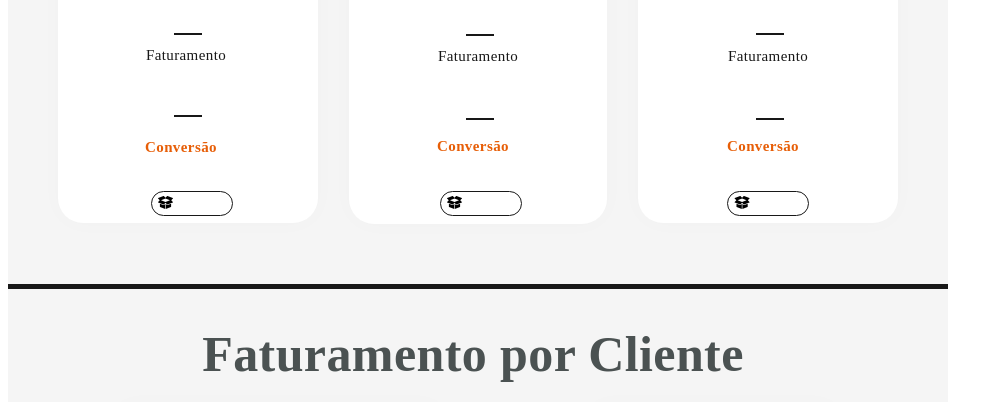
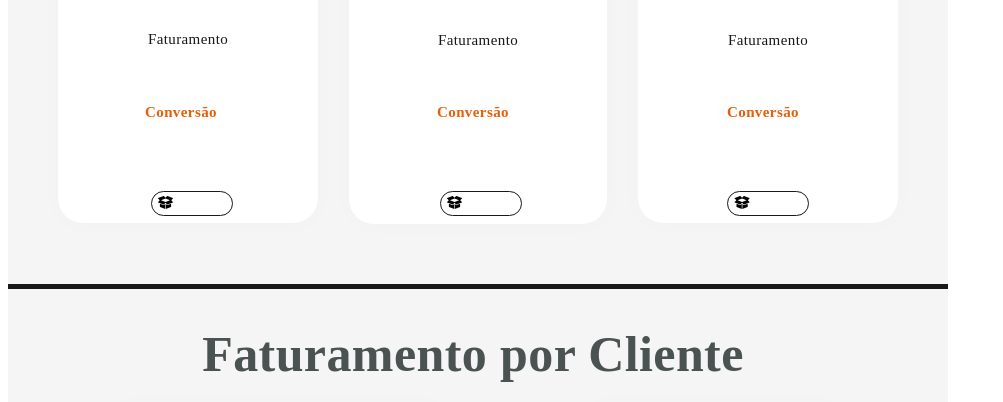
Before and after one commit to MercatoAutomacaoMKT/Dashboard-Geral-de-Marcas, a plain HTML site: page index.html in a window 1280 px wide. Shown: the part 2044-2446 px from the top of the page, without its empty margins (0-1003 px from the left). Drawn offline with Linux system fonts and the light colour scheme.

Commit message:
index.html

```diff
--- a/index.html
+++ b/index.html
@@ -373,20 +373,14 @@
   <div style="width: 654.03px; height: 43.48px; left: 144.73px; top: 136.80px; position: absolute; background: rgba(217, 217, 217, 0.38); border-radius: 10px"></div>
   <div style="width: 839px; left: 50.50px; top: 1816.97px; position: absolute; text-align: center; justify-content: center; display: flex; flex-direction: column; color: #E75E07; font-size: 35px; font-family: Montserrat; font-weight: 700; line-height: 41px; letter-spacing: 0.40px; word-wrap: break-word">Produtos mais vendidos</div>
   <div style="width: 98px; height: 13.64px; left: 129px; top: 2001px; position: absolute; text-box-trim: trim-both; text-box-edge: cap alphabetic; text-align: center; justify-content: center; display: flex; flex-direction: column; color: #181818; font-size: 15px; font-family: Montserrat; font-weight: 500; text-transform: capitalize; line-height: 25px; letter-spacing: 0.40px; word-wrap: break-word">Orçamentos</div>
-  <div style="width: 26px; height: 0px; left: 167px; top: 2070.43px; position: absolute; outline: 1px #181818 solid; outline-offset: -0.50px"></div>
   <div style="width: 98px; height: 13.77px; left: 421px; top: 2001px; position: absolute; text-box-trim: trim-both; text-box-edge: cap alphabetic; text-align: center; justify-content: center; display: flex; flex-direction: column; color: #181818; font-size: 15px; font-family: Montserrat; font-weight: 500; text-transform: capitalize; line-height: 25px; letter-spacing: 0.40px; word-wrap: break-word">Orçamentos</div>
-  <div style="width: 26px; height: 0px; left: 459px; top: 2071.11px; position: absolute; outline: 1px #181818 solid; outline-offset: -0.50px"></div>
   <div style="width: 98px; height: 13.46px; left: 711px; top: 2001px; position: absolute; text-box-trim: trim-both; text-box-edge: cap alphabetic; text-align: center; justify-content: center; display: flex; flex-direction: column; color: #181818; font-size: 15px; font-family: Montserrat; font-weight: 500; text-transform: capitalize; line-height: 25px; letter-spacing: 0.40px; word-wrap: break-word">Orçamentos</div>
-  <div style="width: 26px; height: 0px; left: 749px; top: 2069.54px; position: absolute; outline: 1px #181818 solid; outline-offset: -0.50px"></div>
-  <div style="width: 104px; height: 10.50px; left: 126px; top: 2086px; position: absolute; text-box-trim: trim-both; text-box-edge: cap alphabetic; text-align: center; justify-content: center; display: flex; flex-direction: column; color: #181818; font-size: 15px; font-family: Montserrat; font-weight: 500; text-transform: capitalize; line-height: 25px; letter-spacing: 0.40px; word-wrap: break-word">Faturamento</div>
-  <div style="width: 26px; height: 0px; left: 167px; top: 2152.48px; position: absolute; outline: 1px #181818 solid; outline-offset: -0.50px"></div>
-  <div style="width: 104px; height: 13.61px; left: 418px; top: 2086px; position: absolute; text-box-trim: trim-both; text-box-edge: cap alphabetic; text-align: center; justify-content: center; display: flex; flex-direction: column; color: #181818; font-size: 15px; font-family: Montserrat; font-weight: 500; text-transform: capitalize; line-height: 25px; letter-spacing: 0.40px; word-wrap: break-word">Faturamento</div>
-  <div style="width: 26px; height: 0px; left: 459px; top: 2155.30px; position: absolute; outline: 1px #181818 solid; outline-offset: -0.50px"></div>
-  <div style="width: 104px; height: 13.56px; left: 708px; top: 2086px; position: absolute; text-box-trim: trim-both; text-box-edge: cap alphabetic; text-align: center; justify-content: center; display: flex; flex-direction: column; color: #181818; font-size: 15px; font-family: Montserrat; font-weight: 500; text-transform: capitalize; line-height: 25px; letter-spacing: 0.40px; word-wrap: break-word">Faturamento</div>
-  <div style="width: 26px; height: 0px; left: 749px; top: 2155.02px; position: absolute; outline: 1px #181818 solid; outline-offset: -0.50px"></div>
-  <div style="left: 137px; top: 2171px; position: absolute; text-box-trim: trim-both; text-box-edge: cap alphabetic; text-align: center; justify-content: center; display: flex; flex-direction: column; color: #E75E07; font-size: 15px; font-family: Montserrat; font-weight: 700; text-transform: capitalize; line-height: 25px; letter-spacing: 0.40px; word-wrap: break-word">Conversão</div>
-  <div style="left: 429px; top: 2170px; position: absolute; text-box-trim: trim-both; text-box-edge: cap alphabetic; text-align: center; justify-content: center; display: flex; flex-direction: column; color: #E75E07; font-size: 15px; font-family: Montserrat; font-weight: 700; text-transform: capitalize; line-height: 25px; letter-spacing: 0.40px; word-wrap: break-word">Conversão</div>
-  <div style="left: 719px; top: 2170px; position: absolute; text-box-trim: trim-both; text-box-edge: cap alphabetic; text-align: center; justify-content: center; display: flex; flex-direction: column; color: #E75E07; font-size: 15px; font-family: Montserrat; font-weight: 700; text-transform: capitalize; line-height: 25px; letter-spacing: 0.40px; word-wrap: break-word">Conversão</div>
+  <div style="width: 104px; height: 10.50px; left: 128px; top: 2070.01px; position: absolute; text-box-trim: trim-both; text-box-edge: cap alphabetic; text-align: center; justify-content: center; display: flex; flex-direction: column; color: #181818; font-size: 15px; font-family: Montserrat; font-weight: 500; text-transform: capitalize; line-height: 25px; letter-spacing: 0.40px; word-wrap: break-word">Faturamento</div>
+  <div style="width: 104px; height: 13.61px; left: 418px; top: 2070.01px; position: absolute; text-box-trim: trim-both; text-box-edge: cap alphabetic; text-align: center; justify-content: center; display: flex; flex-direction: column; color: #181818; font-size: 15px; font-family: Montserrat; font-weight: 500; text-transform: capitalize; line-height: 25px; letter-spacing: 0.40px; word-wrap: break-word">Faturamento</div>
+  <div style="width: 104px; height: 13.56px; left: 708px; top: 2070.01px; position: absolute; text-box-trim: trim-both; text-box-edge: cap alphabetic; text-align: center; justify-content: center; display: flex; flex-direction: column; color: #181818; font-size: 15px; font-family: Montserrat; font-weight: 500; text-transform: capitalize; line-height: 25px; letter-spacing: 0.40px; word-wrap: break-word">Faturamento</div>
+  <div style="left: 137px; top: 2136px; position: absolute; text-box-trim: trim-both; text-box-edge: cap alphabetic; text-align: center; justify-content: center; display: flex; flex-direction: column; color: #E75E07; font-size: 15px; font-family: Montserrat; font-weight: 700; text-transform: capitalize; line-height: 25px; letter-spacing: 0.40px; word-wrap: break-word">Conversão</div>
+  <div style="left: 429px; top: 2136px; position: absolute; text-box-trim: trim-both; text-box-edge: cap alphabetic; text-align: center; justify-content: center; display: flex; flex-direction: column; color: #E75E07; font-size: 15px; font-family: Montserrat; font-weight: 700; text-transform: capitalize; line-height: 25px; letter-spacing: 0.40px; word-wrap: break-word">Conversão</div>
+  <div style="left: 719px; top: 2136px; position: absolute; text-box-trim: trim-both; text-box-edge: cap alphabetic; text-align: center; justify-content: center; display: flex; flex-direction: column; color: #E75E07; font-size: 15px; font-family: Montserrat; font-weight: 700; text-transform: capitalize; line-height: 25px; letter-spacing: 0.40px; word-wrap: break-word">Conversão</div>
   <div data-svg-wrapper style="left: 725.58px; top: 2232px; position: absolute">
     <svg width="16" height="13" viewBox="0 0 16 13" fill="none" xmlns="http://www.w3.org/2000/svg">
     <path d="M9.98085 9.11243C9.74387 9.11243 9.51288 9.01735 9.34489 8.85395L8.38494 7.90322V13L13.4997 10.9916C13.6137 10.947 13.6886 10.8371 13.6886 10.7153V7.72199L10.3138 9.05003C10.2148 9.08866 10.0978 9.11243 9.98085 9.11243Z" fill="black"/>
```
